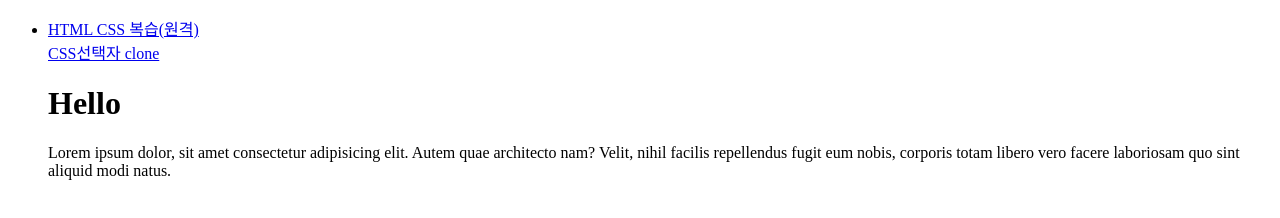
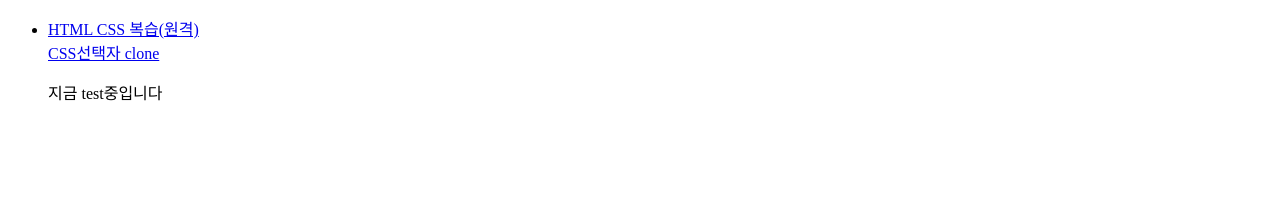
Before and after one commit to baejihyen/k6_fe, a plain HTML site: page index.html in a window 1280 px wide. Drawn offline with Linux system fonts and the light colour scheme.

Commit message:
Update index.html

```diff
--- a/index.html
+++ b/index.html
@@ -11,8 +11,7 @@
         <!-- 절대경로는 안됨 상대경로로 해야함  -->
         <li><a href="./01/01.html">HTML CSS 복습(원격)</a></li>
         <a href="02/02.html">CSS선택자 clone</a>
-        <h1>Hello</h1>
-        <p>Lorem ipsum dolor, sit amet consectetur adipisicing elit. Autem quae architecto nam? Velit, nihil facilis repellendus fugit eum nobis, corporis totam libero vero facere laboriosam quo sint aliquid modi natus.</p>
+       <p>지금 test중입니다<p>
 
     </ul>
 </body>
```
